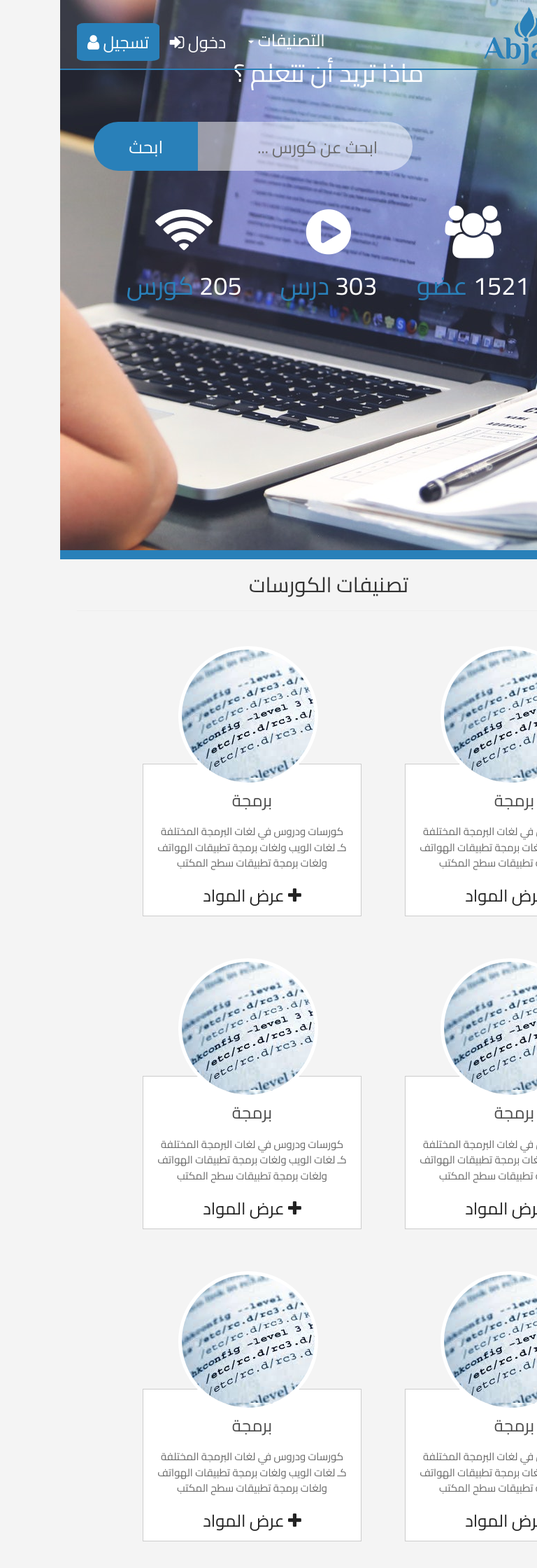
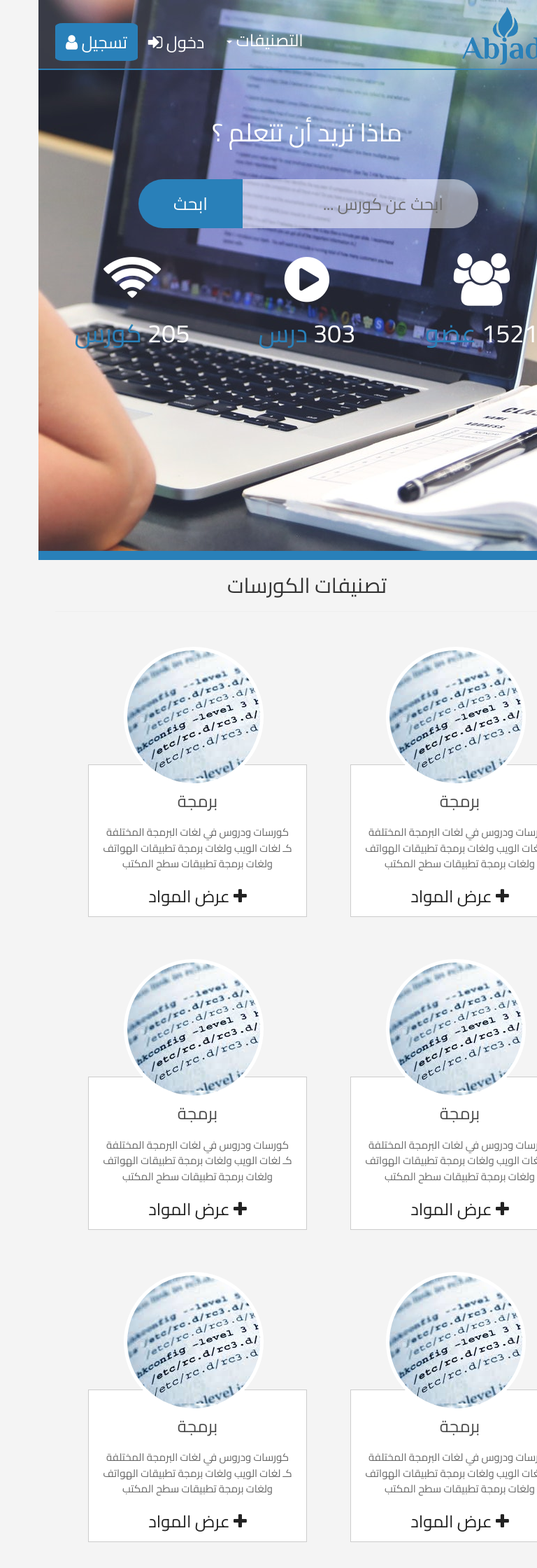
Before and after one commit to theyousry/Abjd, a PHP site: page / in a window 768 px wide; the page is wider, and only the part inside the window is pictured. Shown: the top 2240 px of that part at 70% size. Run offline with PHP 8.4, Linux system fonts and the light colour scheme; some libraries are stand-ins or nearby versions.

Commit message:
soft edit

```diff
--- a/site/css/main.css
+++ b/site/css/main.css
@@ -1,30 +1,25 @@
-*{
-  box-sizing: border-box;
-}
 body {
+    height: 100vh;;
     direction: rtl;
-  background-color: #F4F4F4
-}
-html, body {
-  height: 100%;
-  direction: rtl;
-  font-family: 'Cairo', sans-serif; }
+    font-family: 'Cairo', sans-serif;
+    background-color: #F4F4F4;}
+
 
     a {
     font-size: x-large; }
 
     /*start of navbar*/
+    @media (min-width: 768px) {
 
         .navbar-default {
         height: 100px;
         background-color: #959595;
         border-color: #2980b9;
-      border-bottom: 2px solid rgb(41, 128, 185); }
+        border-bottom: 2px solid #2980b9 }
 
         .navbar-nav {
         margin-top: 30px;
-        font-size: xx-large;
-        font-family: 'Cairo', sans-serif; }
+        font-size: xx-large; }
 
         .navbar-toggle {
         margin-top: 47px; }
@@ -62,6 +57,72 @@
         #abjaaad {
         border-color: #2980B9;}
 
+        .search-group {
+    position: relative;
+    display: inline-flex;
+    width: 100%;
+    padding: 5%;
+    margin-right: 16%;
+}
+
+    }
+    @media (max-width: 768px) {
+
+    .navbar-default {
+    height: 100px;
+    background-color: #959595;
+    border-color: #2980b9;
+    border-bottom: 2px solid #2980b9 }
+
+    .navbar-nav {
+    margin-top: 30px;
+    font-size: xx-large; }
+
+    .navbar-toggle {
+    margin-top: 47px; }
+
+    .navbar-default .navbar-nav > li > a {
+    color: #fff; }
+
+    .signin {
+    background-color: #2980B9;
+    border-radius: 9%; }
+
+
+    .navbar-brand img {
+    height: 100px;
+    filter: drop-shadow(2px 0px 20px #ffffff); }
+
+    .affix {
+    transition: padding 0.2s ease-out; }
+
+    .affix-top {
+    background: rgba(255, 255, 255, 0.1);
+    border-color: transparent;
+    border-bottom: 2px solid rgb(41, 128, 185);
+    padding: 3px;
+    transition: all 0.5s ease; }
+
+    .affix-top .nav > li > a {
+    color: #ffffff; }
+
+    .affix-top.navbar .nav > li > a:hover,
+    .affix-top.navbar .navbar-brand {
+    color: #ffffff; }
+
+
+    #abjaaad {
+    border-color: #2980B9;}
+
+    .search-group {
+        position: relative;
+        display: inline-flex;
+        width: 100%;
+        padding: 5%;
+        margin-right: 11%;
+    }
+
+    }
 
     /*end of navbar*/
 
@@ -69,15 +130,12 @@
 
     .header {
   width:100%;
-                            height:100%;
-                            width:100%;
-                            min-height:400px;
-                            height:calc(100% - 1px);
+  height: 100vh;;
   background-size: cover;
   background: url("../images/001.jpg") no-repeat top center;
   background-attachment: fixed;
   position: relative;
-                            border-bottom: 13px solid rgb(41, 128, 185);
+  border-bottom: 13px solid  #2980B9;
 
   }
   .header img {
@@ -87,16 +145,16 @@
   /*search bar*/
 
   .header .search {
-                            padding: 9%;
+  padding-top:150px;
   width: 100%;
-                            min-height: 300px;
+  /*min-height: 300px;*/
   font-size: 25px;
   color: white;
   font-family: 'Cairo', sans-serif;
   }
   #search-input{
   margin:auto;
-                            padding: 3px;
+  /*padding: 3px;*/
   border: solid 1px #E4E4E4;
   border-radius: 6px;
   background-color: #fff;
@@ -113,7 +171,7 @@
   box-shadow: none;
   border: 0;
   color: #4d4d4d;
-                            padding: 0 8px 0 10px;
+  /*padding: 0 8px 0 10px;*/
   border-right: solid 1px #ccc;
   }
 
@@ -125,13 +183,12 @@
 
 
   .search-group {
-                            display: flex;
+    position:relative;
+  display:inline-flex;
     width: 100%;
-                            margin: 2em;
-                            margin-right: 7em;
+    padding: 5%;
+    }
 
-                            position: relative;
-                          }
 
 
   .search-input, .button-search {
@@ -182,6 +239,8 @@
     .category_box{
     margin-top:30px;
     margin-bottom:30px;
+    display: inline-flex;
+
     }
 
     .category_box > .icon {
@@ -281,7 +340,7 @@
 
     .footer {
     width:100%;
-                            height:25%;
+    height:300px;
     background: url("../images/002.jpg") repeat bottom center;
     position: relative;
 
@@ -290,7 +349,7 @@
     background-color: rgba(54, 54, 54, 0.9);
     position: absolute;
     width: 100%;
-                            height: 100%;
+    height: 300px;
     }
 
 
@@ -306,7 +365,7 @@
     }
 
     .footer .footer-links li{
-                            float:right;
+    float: right;
     padding:3px 15px;
     font-size:14px;
     }
--- a/site/index.html
+++ b/site/index.html
@@ -85,7 +85,6 @@
             <i class="fa fa-users fa-3x"></i>
             <h1>1521 <span style="color: #2980B9;">عضو</span></h1>
           </div>
-
         </div>
 
       </div>
@@ -106,7 +105,7 @@
       <div class="row">
 
 
-        <div class='col-lg-3 col-sm-6'>
+        <div class='col-lg-4 col-sm-6'>
           <div class='category_box'>
             <div class='icon'>
               <div class='image'></div>
@@ -159,7 +158,7 @@
           </div>
         </div>
 
-        <div class='col-lg-3 col-sm-6'>
+        <div class='col-lg-4 col-sm-6'>
           <div class='category_box'>
             <div class='icon'>
               <div class='image'></div>
```
Lines whose indentation alone changed are shown as unchanged.
